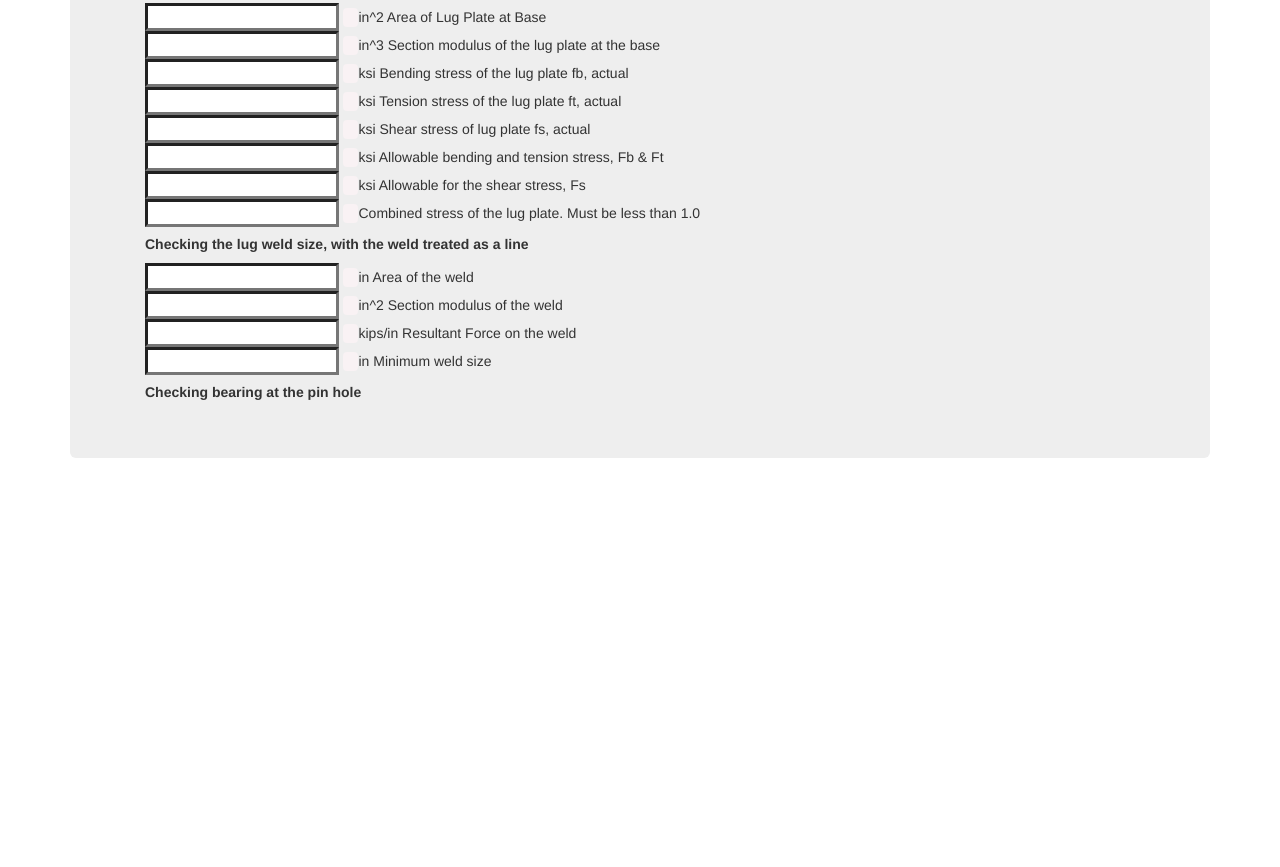
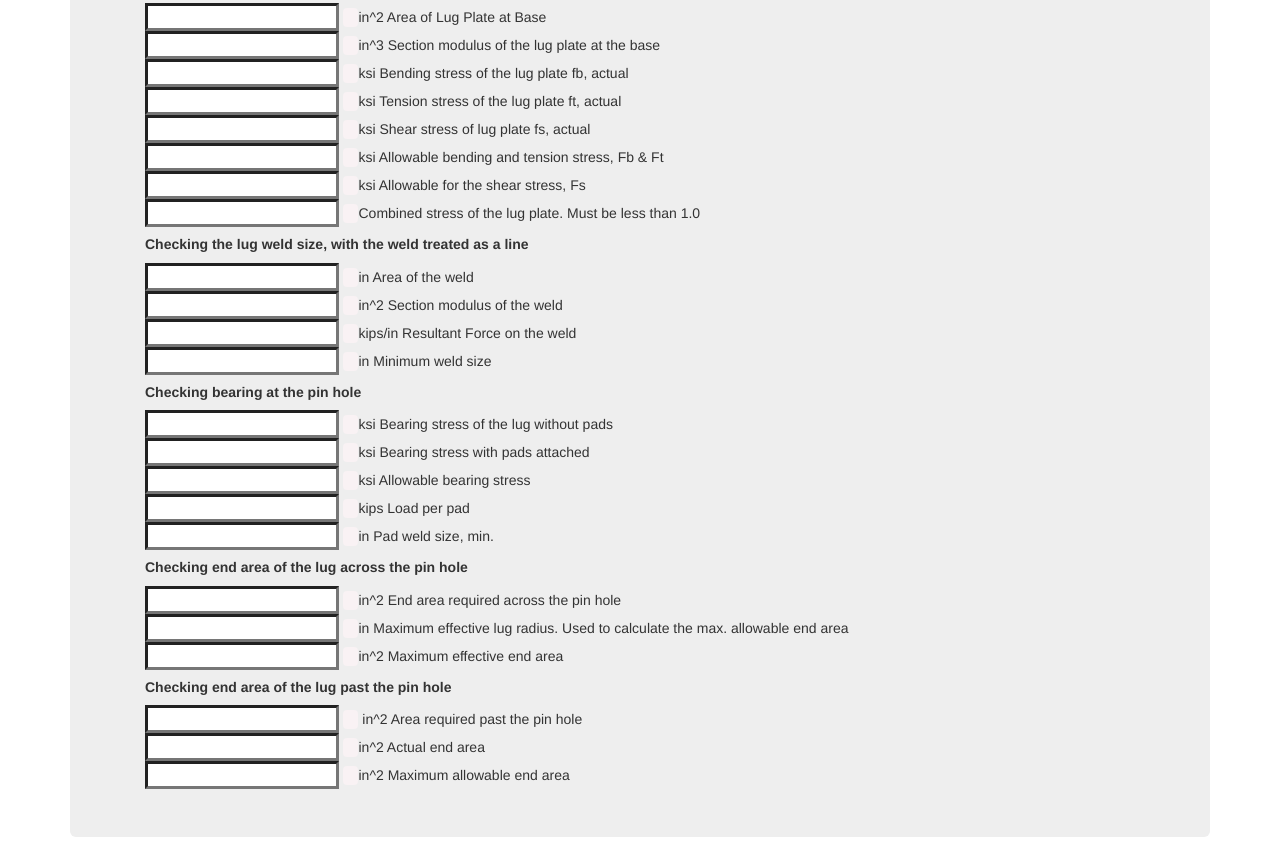
Before and after one commit to GreatestDane/DadExpress, a plain HTML site: page padEyeLug/padEyeLug.html in a window 1280 px wide. Shown: the part 983-1850 px from the top of the page. Before the commit the page ends 1471 px from the top, so only its background shows below. Drawn offline with nearby package versions, Linux system fonts and the light colour scheme.

Commit message:
Done with the interface

```diff
--- a/padEyeLug/padEyeLug.html
+++ b/padEyeLug/padEyeLug.html
@@ -192,7 +192,50 @@
 
                             <h5><b>Checking bearing at the pin hole</b></h5>
 
+                            <!-- Third output field -->
+                            <input type="text" name="output-3-1" id="output-3-1">
+                            <code>&nbsp;</code>ksi	Bearing stress of the lug without pads
+                            <br>
+                            <input type="text" name="output-3-2" id="output-3-2">
+                            <code>&nbsp;</code>ksi	Bearing stress with pads attached
+                            <br>
+                            <input type="text" name="output-3-3" id="output-3-3">
+                            <code>&nbsp;</code>ksi	Allowable bearing stress
+                            <br>
+                            <input type="text" name="output-3-4" id="output-3-4">
+                            <code>&nbsp;</code>kips	Load per pad
+                            <br>
+                            <input type="text" name="output-3-5" id="output-3-5">
+                            <code>&nbsp;</code>in	Pad weld size, min.
+                            <br>
+                            <!-- End third output field -->
 
+                            <h5><b>Checking end area of the lug across the pin hole</b></h5>
+
+                            <!-- Fourth output field -->
+                            <input type="text" name="output-4-1" id="output-4-1">
+                            <code>&nbsp;</code>in^2	End area required across the pin hole
+                            <br>
+                            <input type="text" name="output-4-2" id="output-4-2">
+                            <code>&nbsp;</code>in	Maximum effective lug radius. Used to calculate the max. allowable end area
+                            <br>
+                            <input type="text" name="output-4-3" id="output-4-3">
+                            <code>&nbsp;</code>in^2	Maximum effective end area
+                            <br>
+                            <!-- End fourth output field -->
+
+                            <h5><b>Checking end area of the lug past the pin hole</b></h5>
+
+                            <!-- Fifth output field -->
+                            <input type="text" name="output-5-1" id="output-5-1">
+                            <code>&nbsp;</code>	in^2	Area required past the pin hole
+                            <br>
+                            <input type="text" name="output-5-2" id="output-5-2">
+                            <code>&nbsp;</code>in^2	Actual end area
+                            <br>
+                            <input type="text" name="output-5-3" id="output-5-3">
+                            <code>&nbsp;</code>in^2	Maximum allowable end area
+                            <br>
 
                         </div>
 
```
